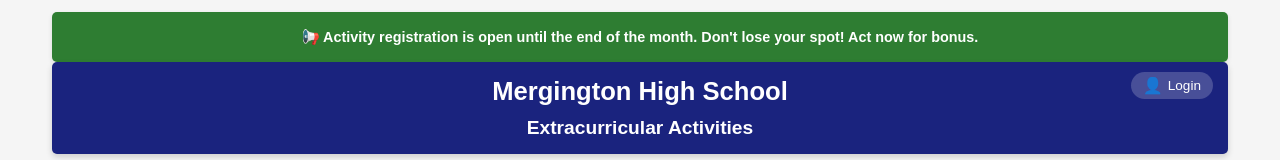
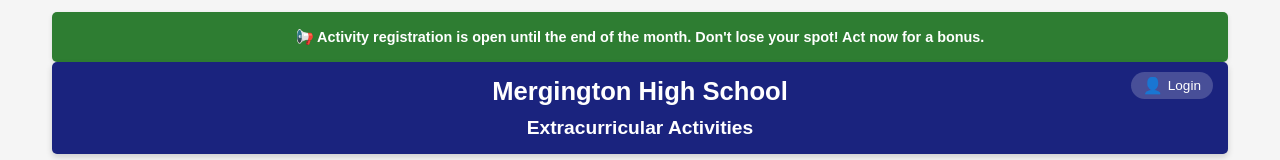
Before and after one commit to hbo-mjolner/skills-copilot-code-review, a plain HTML site: page src/static/index.html in a window 1280 px wide. Shown: the top 160 px of the page. Drawn offline with Linux system fonts and the light colour scheme; no server answers.

Commit message:
Fix typo in announcement banner message
Co-authored-by: Copilot Autofix powered by AI <175728472+Copilot@users.noreply.github.com>

```diff
--- a/src/static/index.html
+++ b/src/static/index.html
@@ -13,7 +13,7 @@
   </head>
   <body>
     <div class="announcement-banner">
-  📢 Activity registration is open until the end of the month. Don't lose your spot! Act now for bonus.
+  📢 Activity registration is open until the end of the month. Don't lose your spot! Act now for a bonus.
     </div>
     <header>
       <h1>Mergington High School</h1>
```
